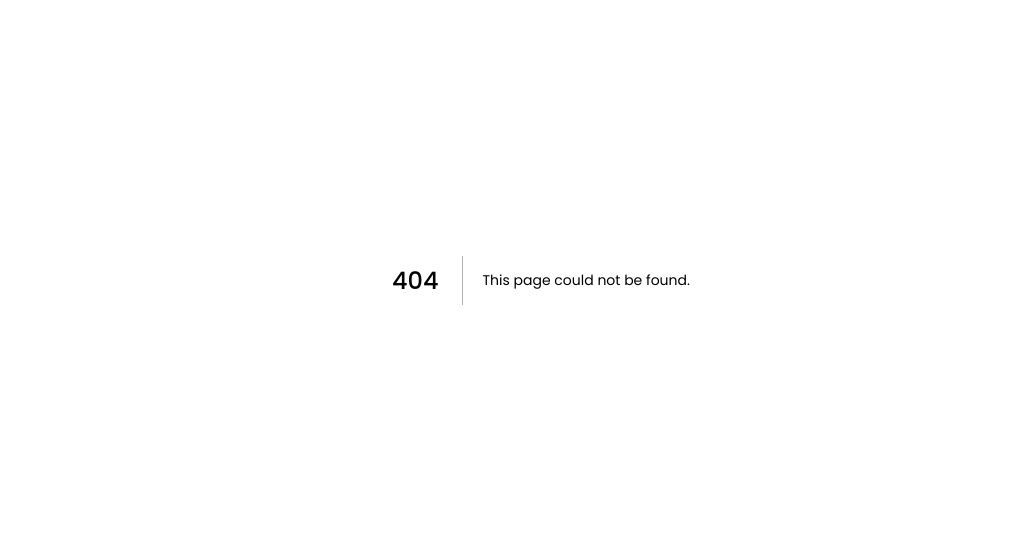
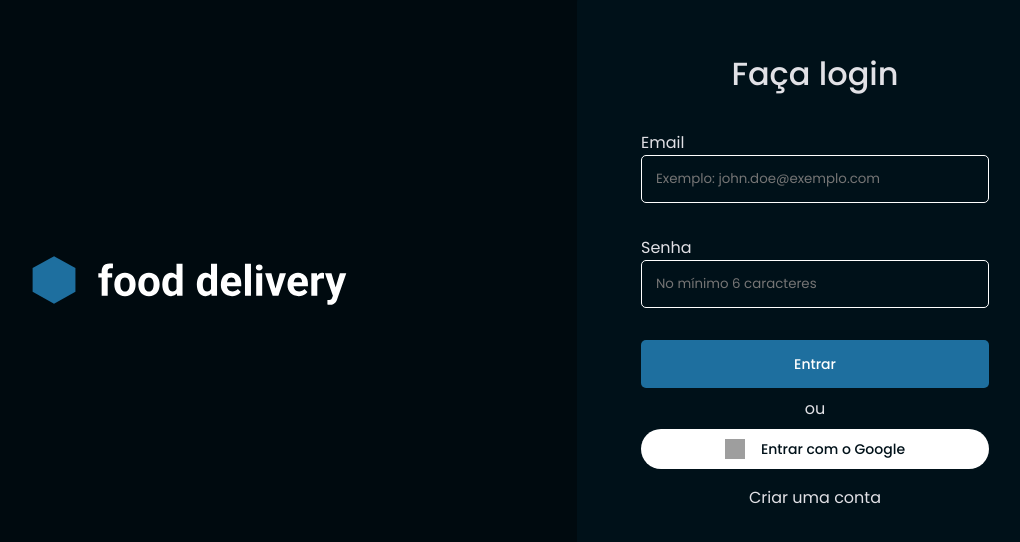
Before and after one commit to OJailson17/food_delivery, a Next.js app: page /login in a window 1280 px wide. Before the commit this address had no page. Shown: the part 120-662 px from the top of the page, without its empty margins (99-1119 px from the left). Built offline with nearby package versions, Linux system fonts and the light colour scheme; grey boxes are pictures that could not be loaded.

Commit message:
feat: add login page

```diff
--- a/next.config.js
+++ b/next.config.js
@@ -1,7 +1,18 @@
 /** @type {import('next').NextConfig} */
 const nextConfig = {
-  reactStrictMode: true,
-  swcMinify: true,
-}
+	reactStrictMode: true,
+	swcMinify: true,
+	compiler: {
+		styledComponents: true,
+	},
+	images: {
+		remotePatterns: [
+			{
+				protocol: 'https',
+				hostname: 'cdn.jsdelivr.net',
+			},
+		],
+	},
+};
 
-module.exports = nextConfig
+module.exports = nextConfig;
--- /dev/null
+++ b/src/pages/login/index.tsx
@@ -0,0 +1,55 @@
+import Image from 'next/image';
+
+import logoImg from '../../assets/food_delivery_logo.svg';
+import {
+	GoogleButton,
+	LoginContentContainer,
+	LoginForm,
+	LoginFormContainer,
+	LoginMainContainer,
+} from './styles';
+
+const Login = () => {
+	return (
+		<LoginMainContainer>
+			<LoginContentContainer>
+				<Image src={logoImg} alt='' priority />
+
+				<LoginFormContainer>
+					<h2>Faça login</h2>
+
+					<LoginForm>
+						<div>
+							<label htmlFor='email'>Email</label>
+							<input type='email' placeholder='Exemplo: john.doe@exemplo.com' />
+						</div>
+
+						<div>
+							<label htmlFor='password'>Senha</label>
+							<input type='password' placeholder='No mínimo 6 caracteres' />
+						</div>
+
+						<button type='submit'>Entrar</button>
+					</LoginForm>
+
+					<span>ou</span>
+
+					{/* Google button */}
+					<GoogleButton>
+						<Image
+							src='https://cdn.jsdelivr.net/gh/devicons/devicon/icons/google/google-original.svg'
+							alt=''
+							width='20'
+							height='20'
+						/>
+						Entrar com o Google
+					</GoogleButton>
+
+					<a href='#'>Criar uma conta</a>
+				</LoginFormContainer>
+			</LoginContentContainer>
+		</LoginMainContainer>
+	);
+};
+
+export default Login;
--- /dev/null
+++ b/src/pages/login/styles.ts
@@ -0,0 +1,123 @@
+import styled from 'styled-components';
+
+export const LoginMainContainer = styled.main`
+	width: 100%;
+	height: 100vh;
+
+	display: flex;
+	align-items: center;
+	justify-content: center;
+`;
+
+export const LoginContentContainer = styled.div`
+	width: 80%;
+	height: 90%;
+
+	display: flex;
+	align-items: center;
+	justify-content: space-between;
+`;
+
+export const LoginFormContainer = styled.div`
+	width: 100%;
+	max-width: 29.75rem;
+	padding: 4rem;
+	text-align: center;
+
+	background-color: ${props => props.theme.blue800};
+	border-radius: 16px;
+
+	h2 {
+		text-align: center;
+		font-size: 2rem;
+		font-weight: 500;
+	}
+
+	span {
+		display: block;
+		text-align: center;
+		margin-top: 0.5rem;
+	}
+
+	a {
+		text-decoration: none;
+
+		&:hover {
+			text-decoration: underline;
+		}
+	}
+`;
+
+export const LoginForm = styled.form`
+	margin-top: 2rem;
+	display: flex;
+	flex-direction: column;
+	align-items: center;
+	justify-content: center;
+	gap: 2rem;
+
+	div {
+		width: 100%;
+		text-align: left;
+	}
+
+	input {
+		width: 100%;
+		height: 3rem;
+		padding: 16px 14px;
+
+		background: transparent;
+		border-radius: 5px;
+		border: 1px solid ${props => props.theme.white};
+		color: ${props => props.theme.white};
+
+		&:focus {
+			outline: none;
+		}
+	}
+
+	button {
+		width: 100%;
+		height: 3rem;
+
+		display: flex;
+		align-items: center;
+		justify-content: center;
+
+		background-color: ${props => props.theme.blue};
+		border: none;
+		border-radius: 5px;
+		color: ${props => props.theme.white};
+		font-size: 0.875rem;
+		font-weight: 500;
+
+		&:hover {
+			transform: all 0.2s;
+			filter: brightness(90%);
+		}
+	}
+`;
+
+export const GoogleButton = styled.button`
+	width: 100%;
+	height: 2.5rem;
+	margin-top: 0.5rem;
+	margin-bottom: 1rem;
+
+	display: flex;
+	align-items: center;
+	justify-content: center;
+	gap: 1rem;
+
+	background-color: ${props => props.theme.white};
+	border: none;
+	border-radius: 20px 20px;
+	color: ${props => props.theme.blue800};
+	font-size: 0.875rem;
+	font-weight: 500;
+
+	&:hover {
+		transform: all 0.2s;
+		filter: brightness(90%);
+	}
+`;
--- a/src/styles/global.ts
+++ b/src/styles/global.ts
@@ -11,6 +11,7 @@ export const GlobalStyle = createGlobalStyle`
 body {
   color: ${props => props.theme.text};
   background-color: ${props => props.theme.background};
+  font-size: 1rem;
 }
 
 
@@ -21,4 +22,8 @@ body, span, button, input, textarea {
 button {
   cursor: pointer;
 }
+
+a {
+  color: inherit;
+}
 `;
--- a/src/styles/theme/default.ts
+++ b/src/styles/theme/default.ts
@@ -4,7 +4,6 @@ export const defaultTheme = {
 	white: '#fff',
 
 	blue: '#1E6F9F',
-	blue900: '#000A0F',
 	blue800: '#001119',
 	blue700: '#091E26',
 	blue100: '#82F3FF',
```
Also changed, not shown: src/assets/google-logo.svg (added).
